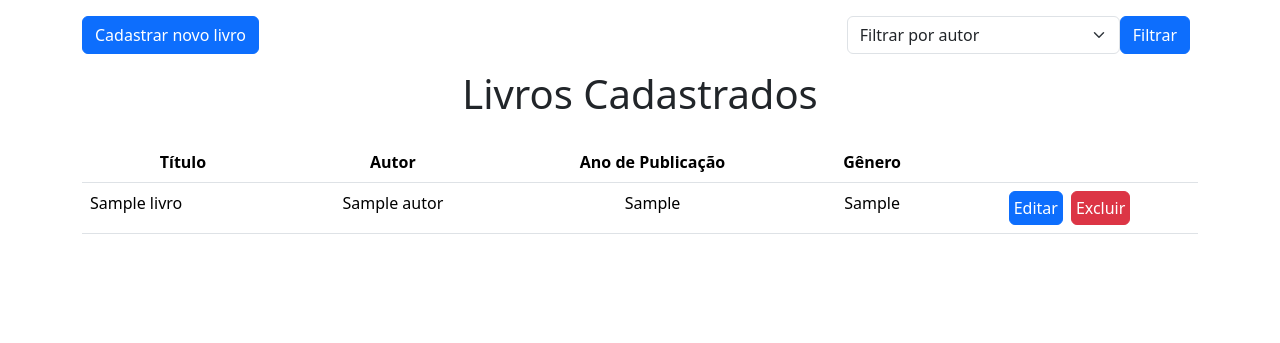
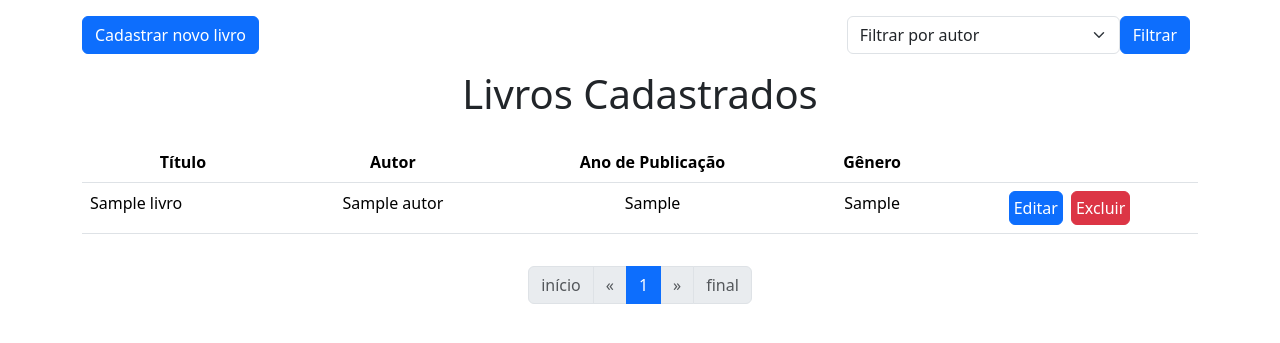
Before and after one commit to MF-Guilherme/livraria-impacta, a Django app: page /livros/ in a window 1280 px wide. Shown: the part 56-399 px from the top of the page. Run offline with Django 5.2, Linux system fonts and the light colour scheme; tables that the repository leaves empty hold one stand-in row (values such as "Sample post").

Commit message:
feat(paginacao): add paginação na listagem de livros

```diff
--- a/livro/templates/livros.html
+++ b/livro/templates/livros.html
@@ -1,14 +1,14 @@
 {% extends "base.html" %}
 {% load static %}
 
-{%block activelivros%}active{%endblock%}
+{% block activelivros %}active{% endblock %}
 {% block body %}
 <div class="container mt-3">
     <div class="row">
         <div class="col-sm-6">
             <a href="/livros/cadastro_livros/" class="btn btn-primary">Cadastrar novo livro</a>
         </div>
-        {% if livros %}
+        {% if page_obj %}
         <div class="col-sm-6 d-flex justify-content-end align-items-end">
             <select id="inputAutor" class="form-select w-50" name="autor">
                 <option disabled="true" selected>Filtrar por autor</option>
@@ -36,7 +36,7 @@
                     </tr>
                 </thead>
                 <tbody>
-                    {% for livro in livros %}
+                    {% for livro in page_obj %}
                     <tr>
                         <td>{{livro}}</td>
                         <td class="text-center">{{livro.autor}}</td>
@@ -44,14 +44,76 @@
                         <td class="text-center">{{livro.genero}}</td>
                         <td>
                             <div class="d-flex justify-content-center">
-                                <a href="{% url 'editar_livro' livro.id%}" class="btn btn-primary py-1 px-1 me-1">Editar</a>
-                                <a href="{% url 'excluir_livro' livro.id%}" class="btn btn-danger py-1 px-1 ms-1">Excluir</a>
+                                <a href="{% url 'editar_livro' livro.id %}" class="btn btn-primary py-1 px-1 me-1">Editar</a>
+                                <a href="{% url 'excluir_livro' livro.id %}" class="btn btn-danger py-1 px-1 ms-1">Excluir</a>
                             </div>
                         </td>
                     </tr>
                     {% endfor %}
                 </tbody>
             </table>
+        </div>
+    </div>
+
+    <!-- Adiciona os controles de paginação -->
+    <div class="row mt-3">
+        <div class="col-sm-12">
+            <nav aria-label="Paginação de livros">
+                <ul class="pagination justify-content-center">
+                    {% if page_obj.has_previous %}
+                        <li class="page-item">
+                            <a class="page-link" href="?page=1" aria-label="Primeira">
+                                <span aria-hidden="true">início</span>
+                            </a>
+                        </li>
+                        <li class="page-item">
+                            <a class="page-link" href="?page={{ page_obj.previous_page_number }}" aria-label="Anterior">
+                                <span aria-hidden="true">&laquo;</span>
+                            </a>
+                        </li>
+                    {% else %}
+                        <li class="page-item disabled">
+                            <span class="page-link">início</span>
+                        </li>
+                        <li class="page-item disabled">
+                            <span class="page-link">&laquo;</span>
+                        </li>
+                    {% endif %}
+
+                    <!-- Números das páginas -->
+                    {% for num in page_obj.paginator.page_range %}
+                        {% if page_obj.number == num %}
+                            <li class="page-item active" aria-current="page">
+                                <span class="page-link">{{ num }}</span>
+                            </li>
+                        {% elif num > page_obj.number|add:'-3' and num < page_obj.number|add:'3' %}
+                            <li class="page-item">
+                                <a class="page-link" href="?page={{ num }}">{{ num }}</a>
+                            </li>
+                        {% endif %}
+                    {% endfor %}
+
+                    {% if page_obj.has_next %}
+                        <li class="page-item">
+                            <a class="page-link" href="?page={{ page_obj.next_page_number }}" aria-label="Próxima">
+                                <span aria-hidden="true">&raquo;</span>
+                            </a>
+                        </li>
+                        <li class="page-item">
+                            <a class="page-link" href="?page={{ page_obj.paginator.num_pages }}" aria-label="Última">
+                                <span aria-hidden="true">final</span>
+                            </a>
+                        </li>
+                    {% else %}
+                        <li class="page-item disabled">
+                            <span class="page-link">&raquo;</span>
+                        </li>
+                        <li class="page-item disabled">
+                            <span class="page-link">final</span>
+                        </li>
+                    {% endif %}
+                </ul>
+            </nav>
         </div>
     </div>
     {% else %}
@@ -67,14 +129,10 @@
 
 <script>
     document.getElementById('filtrarLivros').addEventListener('click', function() {
-        // Capturando o valor selecionado do <select>
         var selectedAutorId = document.getElementById('inputAutor').value;
-        // Atualizando o href do link de filtragem
         var url = "{% url 'livros_por_autor' 0 %}".replace('0', selectedAutorId);
-        // Redirecionando para a URL atualizada
         window.location.href = url;
     });
 </script>
 
-
 {% endblock %}
--- a/livro/views.py
+++ b/livro/views.py
@@ -1,3 +1,4 @@
+from django.core.paginator import Paginator
 from django.shortcuts import render, redirect
 from .models import Livro
 from autor.models import Autor
@@ -20,9 +21,16 @@ def cadastro(request):
 
 
 def listar(request):
-    livros = Livro.objects.all().order_by('titulo')
+    livros_list = Livro.objects.all().order_by('titulo')
     autores = Autor.objects.all().order_by('nome')
-    return render(request, 'livros.html', {'livros': livros, 'autores': autores})
+
+    livros_por_pagina = 5
+
+    paginator = Paginator(livros_list, livros_por_pagina)
+    page_number = request.GET.get('page')
+    page_obj = paginator.get_page(page_number)
+
+    return render(request, 'livros.html', {'page_obj': page_obj, 'autores': autores})
 
 
 def editar_livro(request, id_livro):
```
